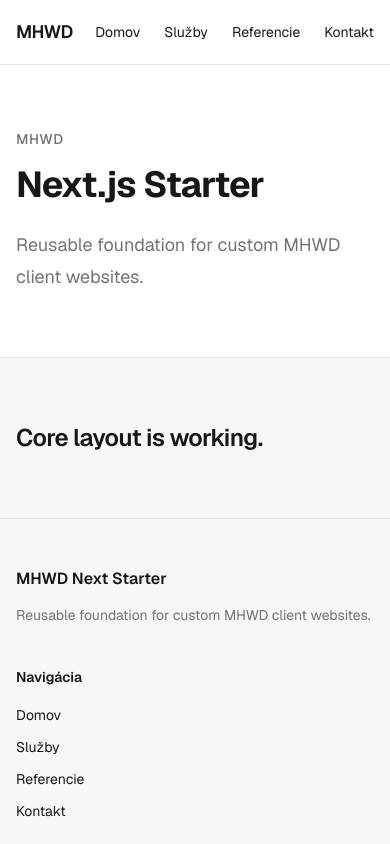
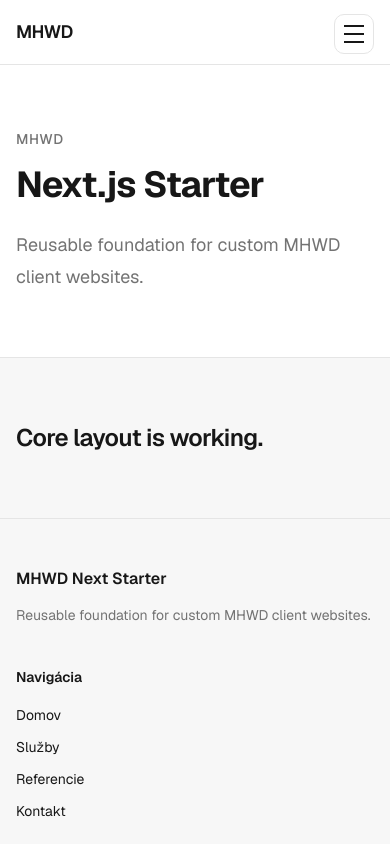
Before and after one commit to slowrocky/mhwd-next-starter, a Next.js app: page / in a window 390 px wide. Shown: the top 844 px of the page. Built offline with nearby package versions, Linux system fonts and the light colour scheme.

Commit message:
Add responsive mobile navigation

```diff
--- a/src/app/components/layout/header.tsx
+++ b/src/app/components/layout/header.tsx
@@ -3,17 +3,18 @@ import Link from "next/link";
 import { siteConfig } from "@/config/site";
 
 import { Container } from "./container";
+import { MobileNav } from "./mobile-nav";
 
 export function Header() {
   return (
-    <header className="border-b border-border bg-background">
+    <header className="relative border-b border-border bg-background">
       <Container>
         <div className="flex h-16 items-center justify-between">
           <Link href="/" className="text-lg font-semibold tracking-tight">
             {siteConfig.shortName}
           </Link>
 
-          <nav aria-label="Hlavná navigácia">
+          <nav aria-label="Hlavná navigácia" className="hidden md:block">
             <ul className="flex items-center gap-6">
               {siteConfig.navigation.map((item) => (
                 <li key={item.href}>
@@ -27,6 +28,8 @@ export function Header() {
               ))}
             </ul>
           </nav>
+
+          <MobileNav />
         </div>
       </Container>
     </header>
--- /dev/null
+++ b/src/app/components/layout/mobile-nav.tsx
@@ -0,0 +1,53 @@
+"use client";
+
+import { useState } from "react";
+import Link from "next/link";
+
+import { siteConfig } from "@/config/site";
+
+export function MobileNav() {
+  const [open, setOpen] = useState(false);
+
+  return (
+    <div className="md:hidden">
+      <button
+        type="button"
+        onClick={() => setOpen((value) => !value)}
+        aria-expanded={open}
+        aria-controls="mobile-navigation"
+        className="inline-flex h-10 w-10 items-center justify-center rounded-md border border-border"
+      >
+        <span className="sr-only">Otvoriť navigáciu</span>
+
+        <span className="flex flex-col gap-1.5">
+          <span className="h-0.5 w-5 bg-foreground" />
+          <span className="h-0.5 w-5 bg-foreground" />
+          <span className="h-0.5 w-5 bg-foreground" />
+        </span>
+      </button>
+
+      {open && (
+        <div
+          id="mobile-navigation"
+          className="absolute inset-x-0 top-16 z-50 border-b border-border bg-background"
+        >
+          <nav aria-label="Mobilná navigácia">
+            <ul className="mx-auto flex max-w-7xl flex-col px-4 py-4 sm:px-6">
+              {siteConfig.navigation.map((item) => (
+                <li key={item.href}>
+                  <Link
+                    href={item.href}
+                    onClick={() => setOpen(false)}
+                    className="block py-3 text-sm font-medium"
+                  >
+                    {item.label}
+                  </Link>
+                </li>
+              ))}
+            </ul>
+          </nav>
+        </div>
+      )}
+    </div>
+  );
+}
```
